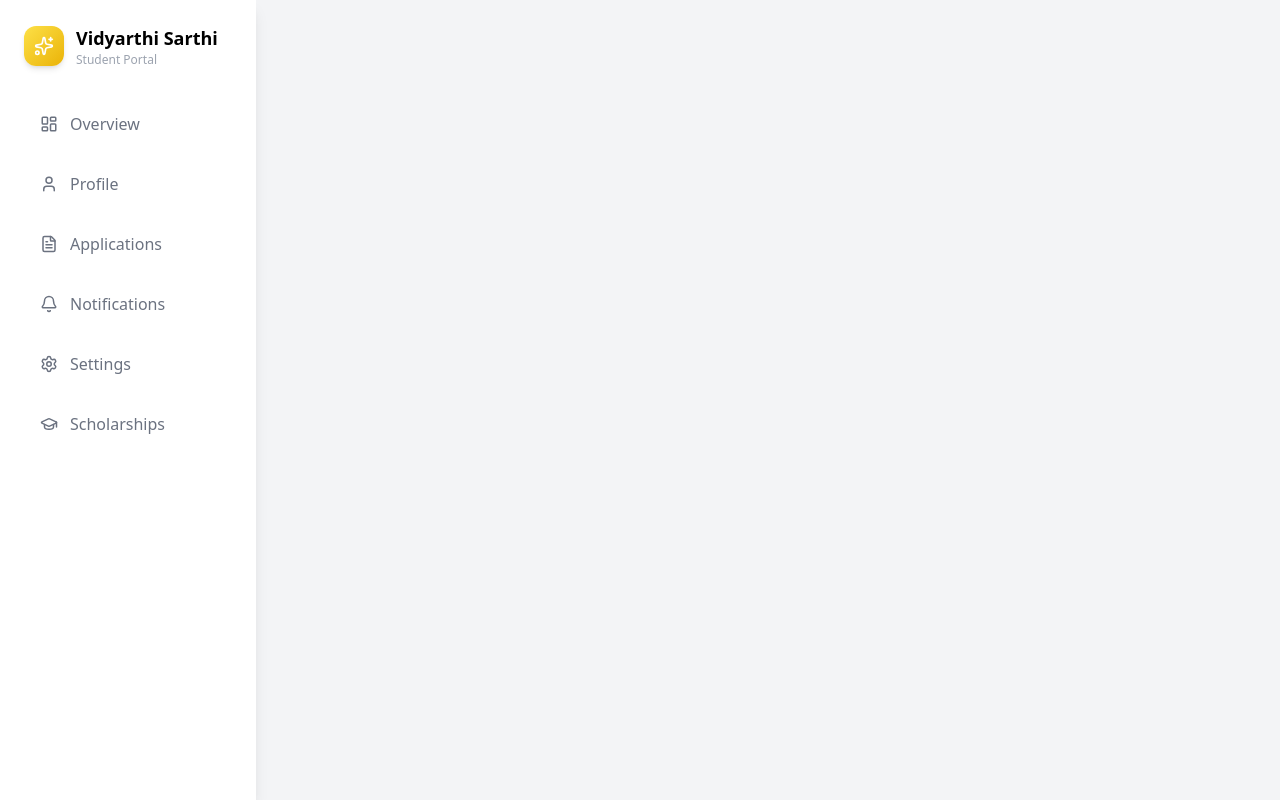
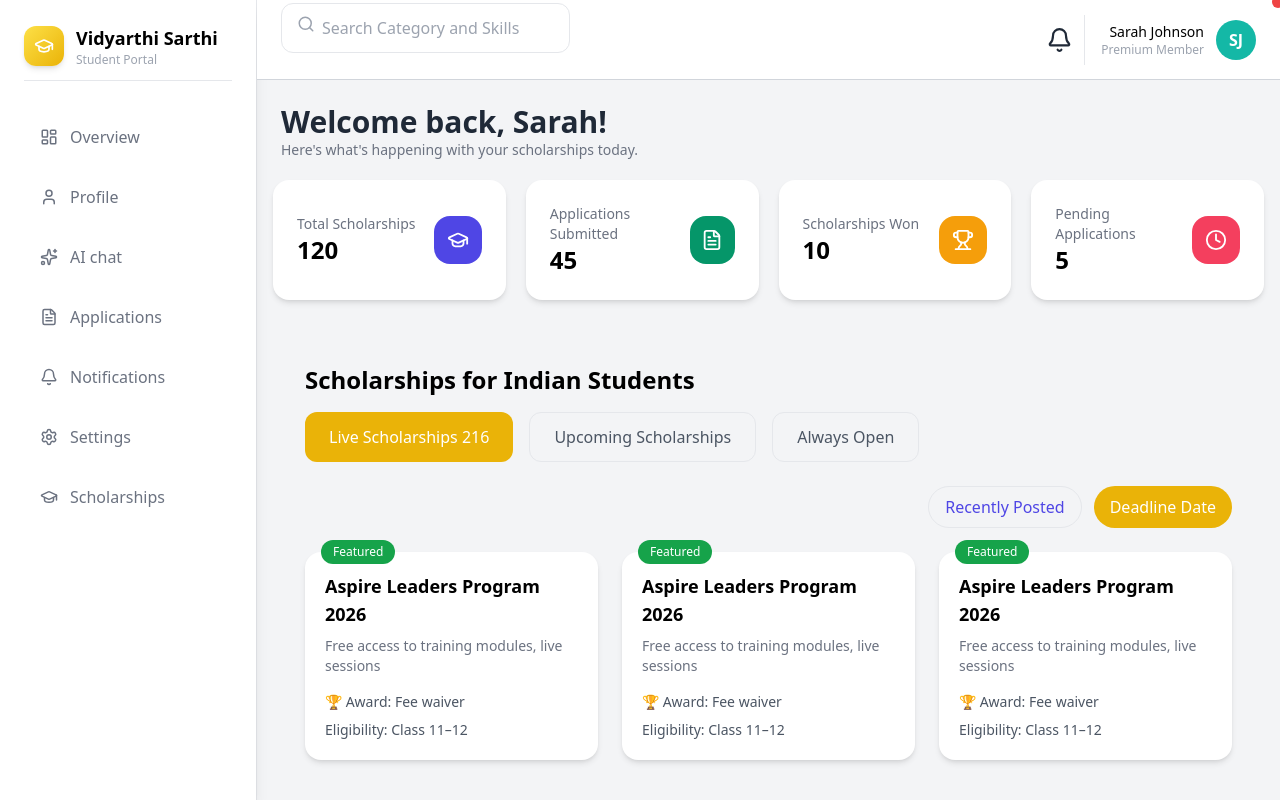
Before and after one commit to ParijaSharma/Vidyarthi_Sarthi, a React (Vite) app in the folder scholar-ai/: page /dashboard in a window 1280 px wide. Built offline with nearby package versions, Linux system fonts and the light colour scheme.

Commit message:
updated dashboard

```diff
--- /dev/null
+++ b/scholar-ai/src/components/ScholarshipSection.jsx
@@ -0,0 +1,78 @@
+import { Search } from "lucide-react";
+
+export default function ScholarshipSection() {
+  return (
+    <div className="p-6">
+
+      {/* Title */}
+      <h2 className="text-2xl font-semibold mb-4">
+        Scholarships for Indian Students
+      </h2>
+
+
+
+      {/* Category Buttons */}
+      <div className="flex gap-4 mb-6">
+        <button className="bg-yellow-500 text-white px-6 py-3 rounded-xl font-medium">
+          Live Scholarships 216
+        </button>
+
+        <button className="border px-6 py-3 rounded-xl text-gray-600">
+          Upcoming Scholarships
+        </button>
+
+        <button className="border px-6 py-3 rounded-xl text-gray-600">
+          Always Open
+        </button>
+      </div>
+
+      {/* Filters */}
+      <div className="flex justify-end gap-3 mb-6">
+        <button className="border px-4 py-2 rounded-full text-indigo-600">
+          Recently Posted
+        </button>
+
+        <button className="bg-yellow-500 text-white px-4 py-2 rounded-full">
+          Deadline Date
+        </button>
+      </div>
+
+      {/* Cards */}
+      <div className="grid md:grid-cols-2 lg:grid-cols-3 gap-6">
+        <ScholarshipCard />
+        <ScholarshipCard />
+        <ScholarshipCard />
+      </div>
+
+    </div>
+  );
+}
+
+/* CARD COMPONENT */
+function ScholarshipCard() {
+  return (
+    <div className="bg-white rounded-2xl shadow-md p-5 relative">
+
+      <span className="absolute -top-3 left-4 bg-green-600 text-white text-xs px-3 py-1 rounded-full">
+        Featured
+      </span>
+
+      <h3 className="font-semibold text-lg mb-2">
+        Aspire Leaders Program 2026
+      </h3>
+
+      <p className="text-sm text-gray-500 mb-4">
+        Free access to training modules, live sessions
+      </p>
+
+      <div className="text-sm text-gray-600 mb-2">
+        🏆 Award: Fee waiver
+      </div>
+
+      <div className="text-sm text-gray-600">
+        Eligibility: Class 11–12
+      </div>
+
+    </div>
+  );
+}
--- a/scholar-ai/src/components/Sidebar.jsx
+++ b/scholar-ai/src/components/Sidebar.jsx
@@ -16,11 +16,11 @@
         <aside className="w-64 min-h-screen bg-white shadow-lg p-6">
 
             {/* LOGO AREA */}
-            <div className="flex items-center gap-3 mb-8">
+            <div className="flex items-center gap-3 mb-8 border-b w-full pb-3">
                 <div className="w-10 h-10 rounded-xl
                                 bg-gradient-to-br from-yellow-300 to-yellow-500
                                 flex items-center justify-center shadow-md">
-                    <Sparkles className="text-white" size={20}/>
+                    <GraduationCap className="text-white" size={20}/>
                 </div>
 
                 <div>
@@ -32,6 +32,7 @@
             <nav className="space-y-3">
                 <SidebarItem icon={<LayoutDashboard size={18}/>} label="Overview" />
                 <SidebarItem icon={<User size={18}/>} label="Profile" />
+                <SidebarItem icon={<Sparkles size={18}/>} label="AI chat" />
                 <SidebarItem icon={<FileText size={18}/>} label="Applications" />
                 <SidebarItem icon={<Bell size={18}/>} label="Notifications" />
                 <SidebarItem icon={<Settings size={18}/>} label="Settings" />
--- /dev/null
+++ b/scholar-ai/src/components/StatCard.jsx
@@ -0,0 +1,18 @@
+import { GraduationCap, FileText, Trophy, Clock } from "lucide-react";
+
+import React from "react";
+export default function StatCard({title,value,color,icon}) {
+    return(
+        <div className={`bg-white p-6 rounded-2xl shadow-md min-h-[110px] flex items-center `}>
+            <div className="flex items-center justify-between w-full">
+                <div>
+                    <p className="text-sm font-medium text-gray-500">{title}</p>
+                    <p className="text-2xl font-bold">{value}</p>
+                </div>
+                <div className={`w-12 h-12 rounded-2xl flex items-center justify-center ${color}`}>
+                    {icon}
+                </div>
+            </div>
+        </div>
+    );
+}
--- /dev/null
+++ b/scholar-ai/src/components/Topbar.jsx
@@ -0,0 +1,38 @@
+
+import {
+  Bell,
+  Search
+} from "lucide-react";
+export default function Topbar() {
+    return (
+        <header className="w-full h-20 flex items-center justify-between px-6 border-b border-gray-300 bg-white">
+            <div className="relative mb-6">
+            <Search className="absolute left-4 top-3 text-gray-400" size={18}/>
+            <input
+            type="text"
+            placeholder="Search Category and Skills"
+            className="w-full pl-10 pr-4 py-3 rounded-xl border
+                     focus:outline-none focus:ring-2 focus:ring-indigo-400"
+        />
+      </div>
+            <div className="flex items-center gap-4 ml-6">
+                <div>
+                <Bell size={50} className="text-gray-800 cursor-pointer hover:text-gray-900 transition border-r py-3" />
+                <span className="absolute -top-1 -right-1 w-3 h-3 bg-red-500 rounded-full"></span>
+            </div>
+
+            <div className="flex items-center gap-3">
+            <div className="text-right">
+                <p className="text-sm font-medium">Sarah Johnson</p>
+                <p className="text-xs text-gray-400">Premium Member</p>
+            </div>
+
+            <div className="w-10 h-10 rounded-full bg-teal-500
+                            text-white flex items-center justify-center font-semibold">
+                SJ
+            </div>
+            </div>
+            </div>
+        </header>
+    )
+}
--- a/scholar-ai/src/pages/dashboard.jsx
+++ b/scholar-ai/src/pages/dashboard.jsx
@@ -1,29 +1,66 @@
 import React from 'react';
 import { FontAwesomeIcon } from "@fortawesome/react-fontawesome";
 import  Sidebar from '../components/Sidebar';
-// import  Topbar from '../components/Topbar';
-// import  StatCard from '../components/StatCard';
+import  Topbar from '../components/Topbar';
+import  StatCard from '../components/StatCard';
+import ScholarshipSection from '../components/ScholarshipSection';
+import { GraduationCap, FileText, Trophy, Clock } from "lucide-react";
+
 export default function Dashboard() {
     return (
         <div className='flex min-h-screen bg-gray-100'>
 
             {/* side bar */}
-            <div className="flex min-h-screen bg-gray-100">
+            <div className="flex min-h-screen bg-gray-100 border-r border-gray-200">
             <Sidebar/>
             </div>
 
             {/* searchbar and notifications */}
-            <div className='flex-1 p-6'>
-              {/* <Topbar/> */}
+            <div className='flex flex-col'>
+              <Topbar/>
+
+            {/* welcome heading */}
+            <div className="mt-6 px-6">
+                <h1 className="text-3xl font-bold text-gray-800">Welcome back, Sarah!</h1>
+                <p className="text-gray-500 text-sm">Here's what's happening with your scholarships today.</p>
+            </div>
 
             {/* main informaton area */}
-            <div className="grid grid-cols-4 gap-6 mt-6">
-                {/* <StatCard title="Total Scholarships" value="120" icon="fa-solid fa-graduation-cap" />
-                <StatCard title="Applications Submitted" value="45" icon="fa-solid fa-file-alt" />
-                <StatCard title="Scholarships Won" value="10" icon="fa-solid fa-trophy" />
-                <StatCard title="Pending Applications" value="5" icon="fa-solid fa-hourglass-half" /> */}
-            </div>
+            <div className="grid grid-cols-4 gap-5 mt-5 ml-4 mr-4" >
+                <StatCard
+                    title="Total Scholarships"
+                    value="120"
+                    icon={<GraduationCap size={22}/>}
+                    color="bg-indigo-600 text-white"
+                />
+
+                <StatCard
+                    title="Applications Submitted"
+                    value="45"
+                    icon={<FileText size={22}/>}
+                    color="bg-emerald-600 text-white"
+                />
+
+                <StatCard
+                    title="Scholarships Won"
+                    value="10"
+                    icon={<Trophy size={22}/>}
+                    color="bg-amber-500 text-white"
+                />
+
+                <StatCard
+                    title="Pending Applications"
+                    value="5"
+                    icon={<Clock size={22}/>}
+                    color="bg-rose-500 text-white"
+                />
+
               </div>
+              <div className="mt-10 px-6">
+                    <ScholarshipSection/>
+                </div>
+              </div>
+
         </div>
 
 
```
